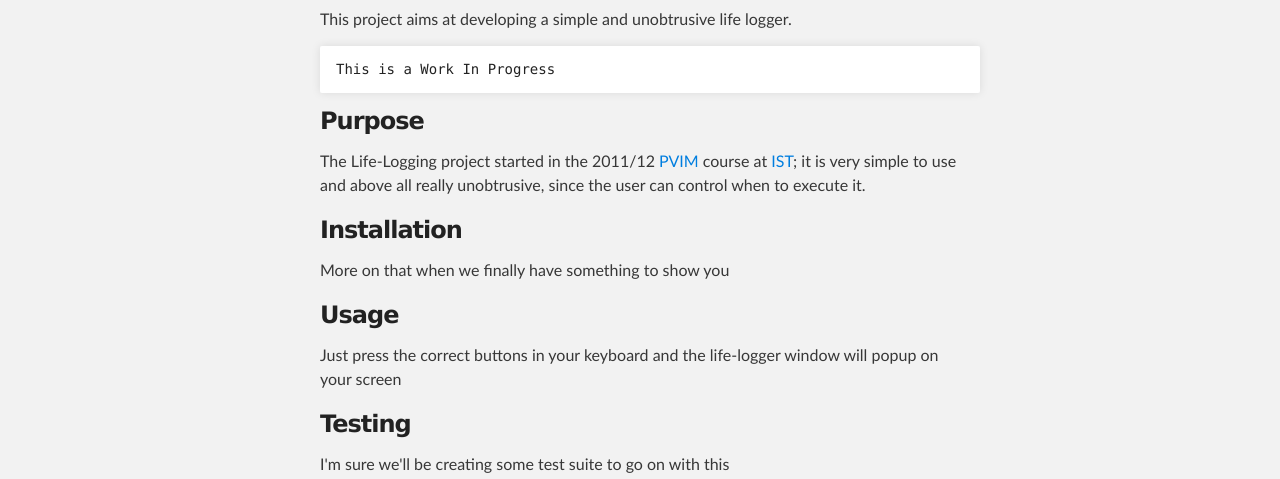
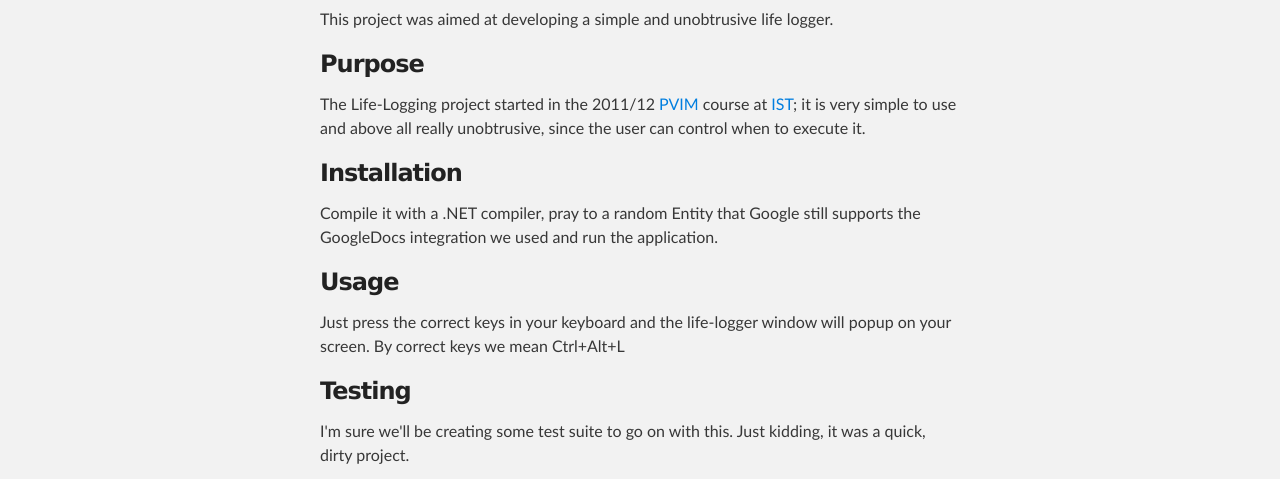
Before and after one commit to foliveira/life-logging, a plain HTML site: page index.html in a window 1280 px wide. Shown: the part 321-800 px from the top of the page. Drawn offline with Linux system fonts and the light colour scheme.

```diff
--- a/index.html
+++ b/index.html
@@ -34,10 +34,7 @@
         <h2>
 <a name="life-logging" class="anchor" href="#life-logging"><span class="octicon octicon-link"></span></a>Life-Logging</h2>
 
-<p>This project aims at developing a simple and unobtrusive life logger.</p>
-
-<pre><code>This is a Work In Progress
-</code></pre>
+<p>This project was aimed at developing a simple and unobtrusive life logger.</p>
 
 <h3>
 <a name="purpose" class="anchor" href="#purpose"><span class="octicon octicon-link"></span></a>Purpose</h3>
@@ -47,17 +44,17 @@
 <h3>
 <a name="installation" class="anchor" href="#installation"><span class="octicon octicon-link"></span></a>Installation</h3>
 
-<p>More on that when we finally have something to show you</p>
+<p>Compile it with a .NET compiler, pray to a random Entity that Google still supports the GoogleDocs integration we used and run the application.</p>
 
 <h3>
 <a name="usage" class="anchor" href="#usage"><span class="octicon octicon-link"></span></a>Usage</h3>
 
-<p>Just press the correct buttons in your keyboard and the life-logger window will popup on your screen</p>
+<p>Just press the correct keys in your keyboard and the life-logger window will popup on your screen. By correct keys we mean Ctrl+Alt+L</p>
 
 <h3>
 <a name="testing" class="anchor" href="#testing"><span class="octicon octicon-link"></span></a>Testing</h3>
 
-<p>I'm sure we'll be creating some test suite to go on with this</p>
+<p>I'm sure we'll be creating some test suite to go on with this. Just kidding, it was a quick, dirty project.</p>
 
 <h3>
 <a name="authors" class="anchor" href="#authors"><span class="octicon octicon-link"></span></a>Authors</h3>
```
Also changed, not shown: params.json (+1 -1 lines).
